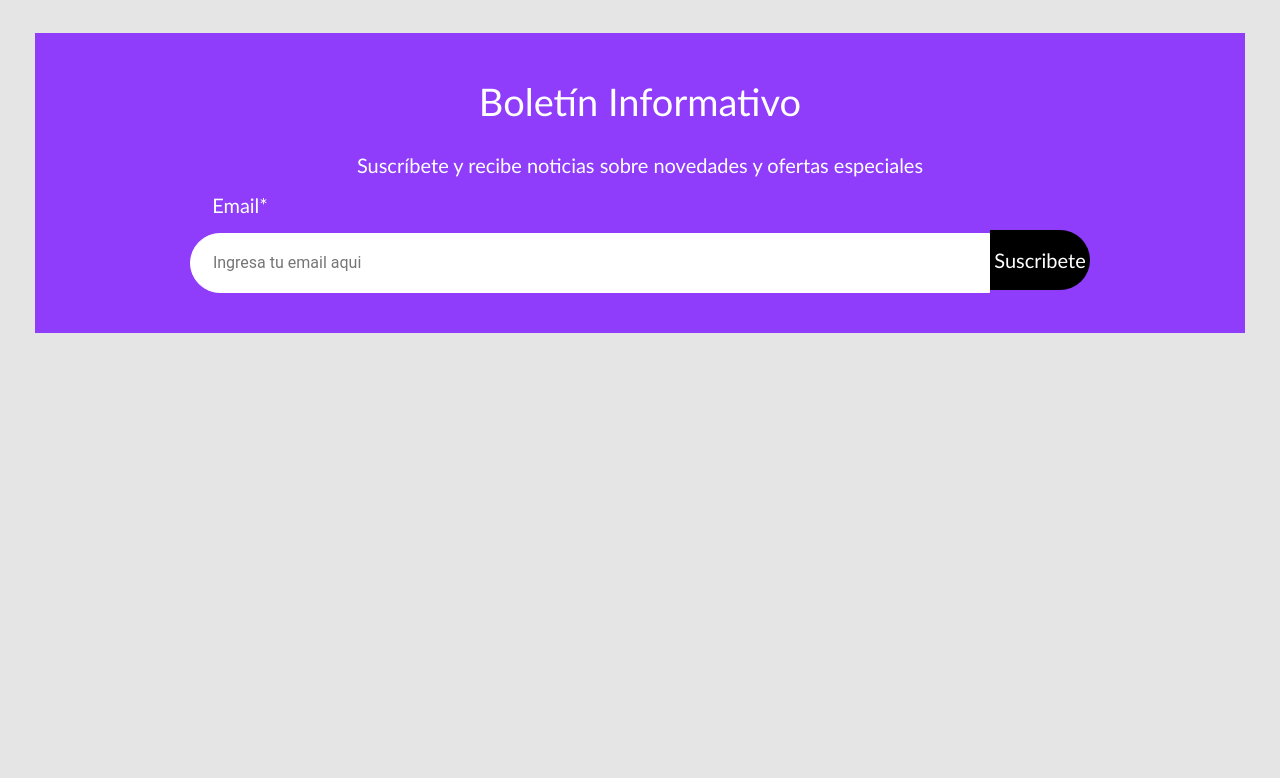
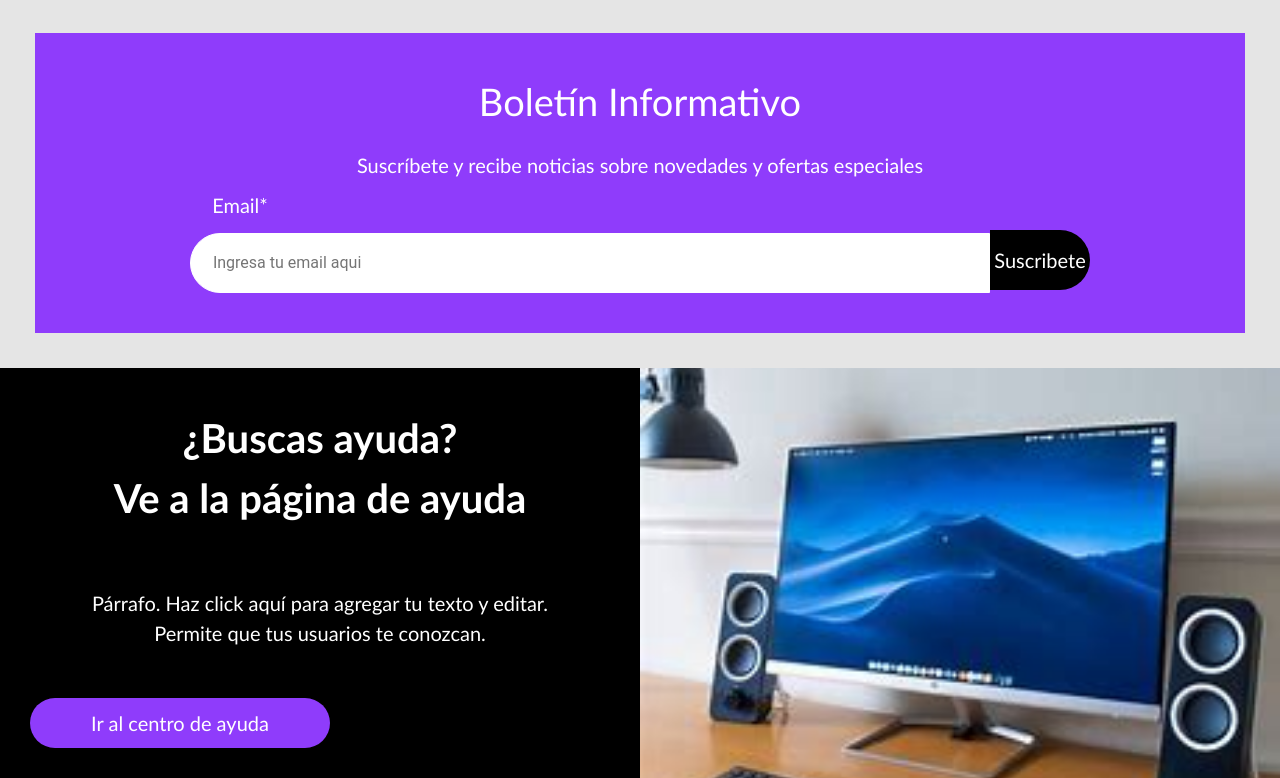
Before and after one commit to tt-perez/novo-tec, a Vue app: page / in a window 1280 px wide. Shown: the part 5571-6349 px from the top of the page. Before the commit the page ends 5939 px from the top, so only its background shows below. Built offline with nearby package versions, Linux system fonts and the light colour scheme.

Commit message:
help container

```diff
--- a/src/App.vue
+++ b/src/App.vue
@@ -399,6 +399,16 @@ const items = ref([{ title: "Audífonos" }, { title: "Bocinas" }]);
           </button>
         </div>
     </div>
+    <div class="final">
+      <div class="ayuda">
+        <h3>¿Buscas ayuda? <br> Ve a la página de ayuda</h3>
+        <p>Párrafo. Haz click aquí para agregar tu texto y editar. <br> Permite que tus usuarios te conozcan.</p>
+        <button>Ir al centro de ayuda</button>
+      </div>
+      <img src="../public/img/desktop.jpeg" alt="">
+
+    </div>
+
     </body>
   </v-responsive>
   <RouterView />
--- a/src/styles/style.css
+++ b/src/styles/style.css
@@ -711,3 +711,54 @@ body {
   color: black;
 }
 /* hasta aqui el boletin informativo*/
+.final{
+  background-color: white;
+  width: 100%;
+  display: flex;
+  align-items: stretch;
+}
+.ayuda{
+  background-color: black;
+  width: 50%;
+  height: 100%;
+  text-align: center;
+  display: flex;
+  flex-direction: column;
+  justify-content: center;
+}
+.ayuda h3{
+  color: white;
+  font-family: 'Gill Sans', 'Gill Sans MT', Calibri, 'Trebuchet MS', sans-serif;
+  font-size: 40px;
+  padding: 40px;
+
+}
+.ayuda p{
+  color: white;
+  font-family: 'Gill Sans', 'Gill Sans MT', Calibri, 'Trebuchet MS', sans-serif;
+  padding: 20px;
+  font-size: 20px;
+}
+.ayuda button{
+  background-color: rgb(143, 60, 251);
+  color: white;
+  font-family: 'Gill Sans', 'Gill Sans MT', Calibri, 'Trebuchet MS', sans-serif;
+  font-size: 20px;
+  border: none;
+  border-radius: 30px;
+  height: 50px;
+  cursor: pointer;
+  text-align: center;
+  width: 300px;
+  margin: 30px;
+}
+.ayuda button:hover{
+  background-color: white;
+  color: black;
+}
+.final img{
+  width: 50%;
+  height: 410px;
+  object-fit: cover;
+}
+/* hasta aqui centro de ayuda*/
```
Also changed, not shown: public/img/desktop.jpeg (added).
